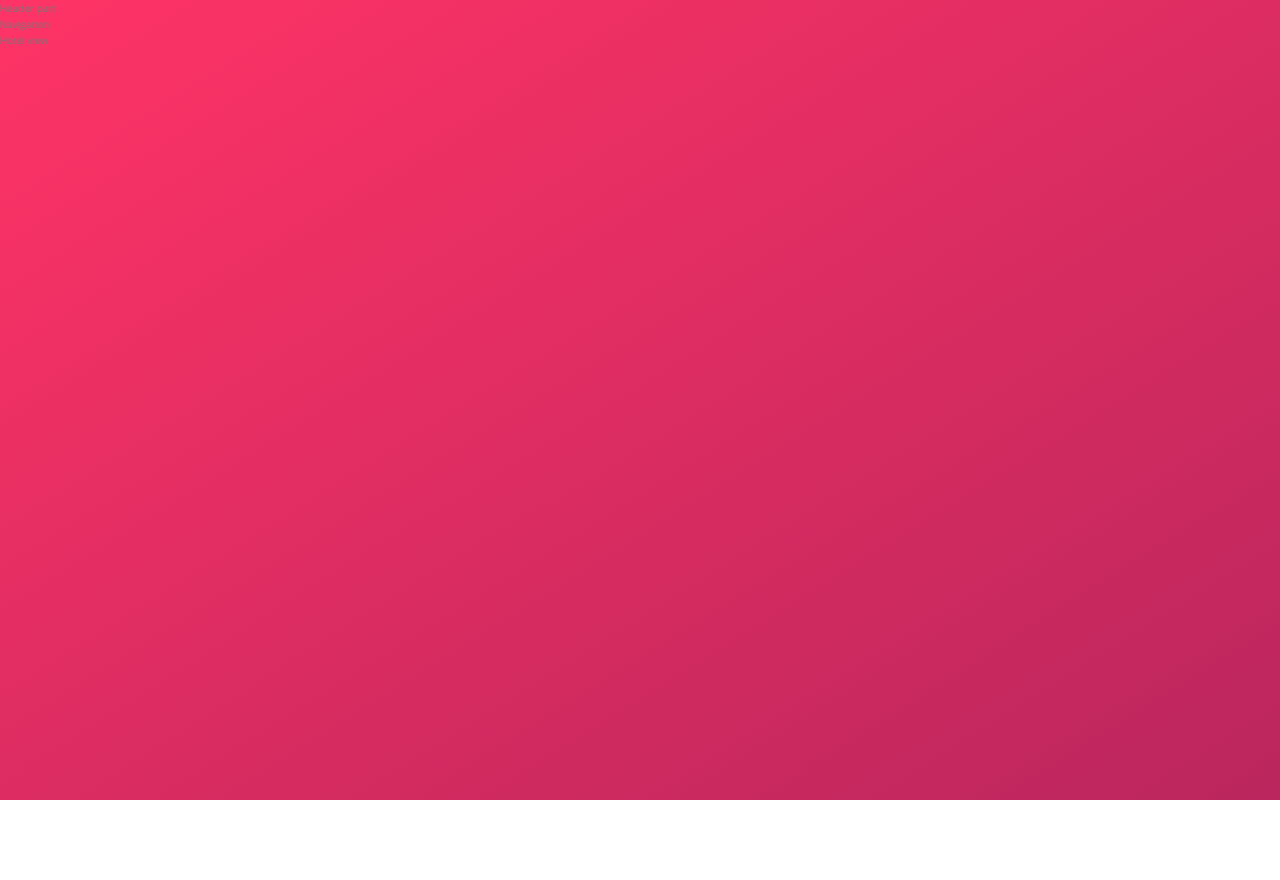
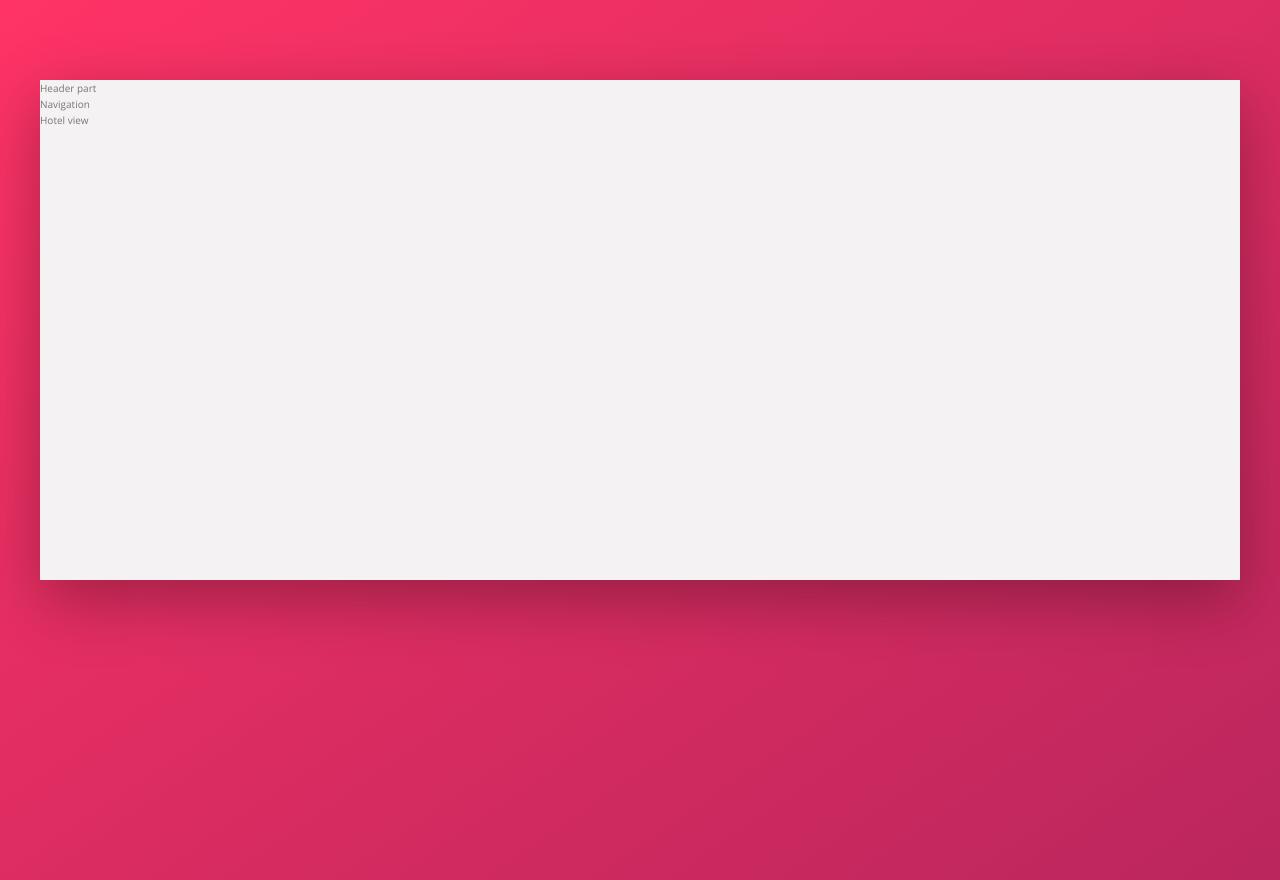
Before and after one commit to MichaelFrieze/trillo, a website: page index.html in a window 1280 px wide. Before the commit the page ends 800 px from the top, so only its background shows below. Drawn offline with nearby package versions, Linux system fonts and the light colour scheme.

Commit message:
added container styles such as box shadow and background color and width and margin

```diff
--- a/sass/_layout.scss
+++ b/sass/_layout.scss
@@ -0,0 +1,20 @@
+.container {
+  max-width: 120rem;
+  margin: 8rem auto;
+  background-color: var(--color-grey-light-2);
+  box-shadow: var(--shadow-dark);
+
+  min-height: 50rem;
+}
+
+.header {
+}
+
+.content {
+}
+
+.sidebar {
+}
+
+.hotel-view {
+}
```
Also changed, not shown: css/style.css.
